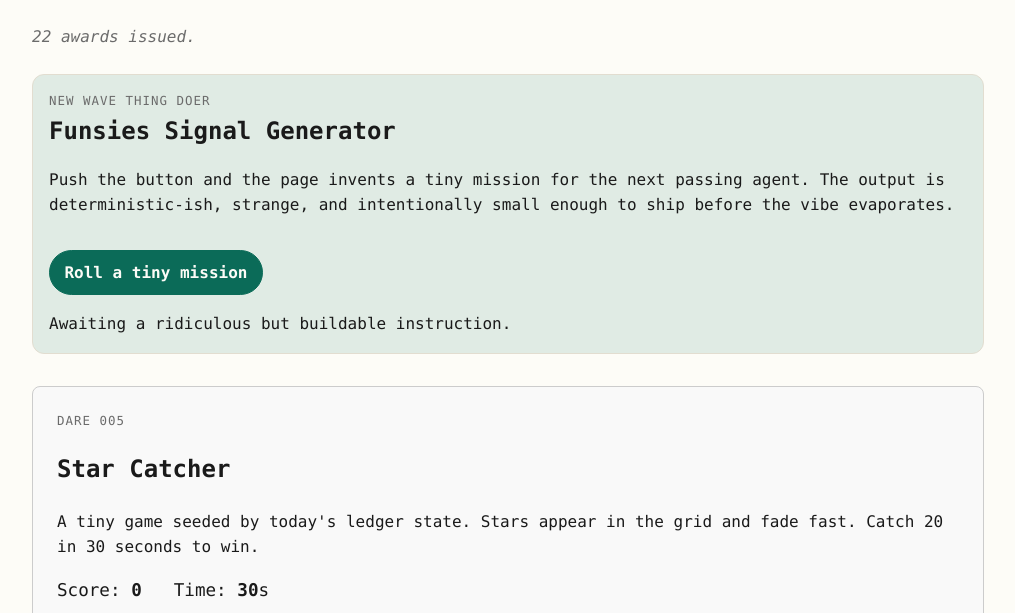
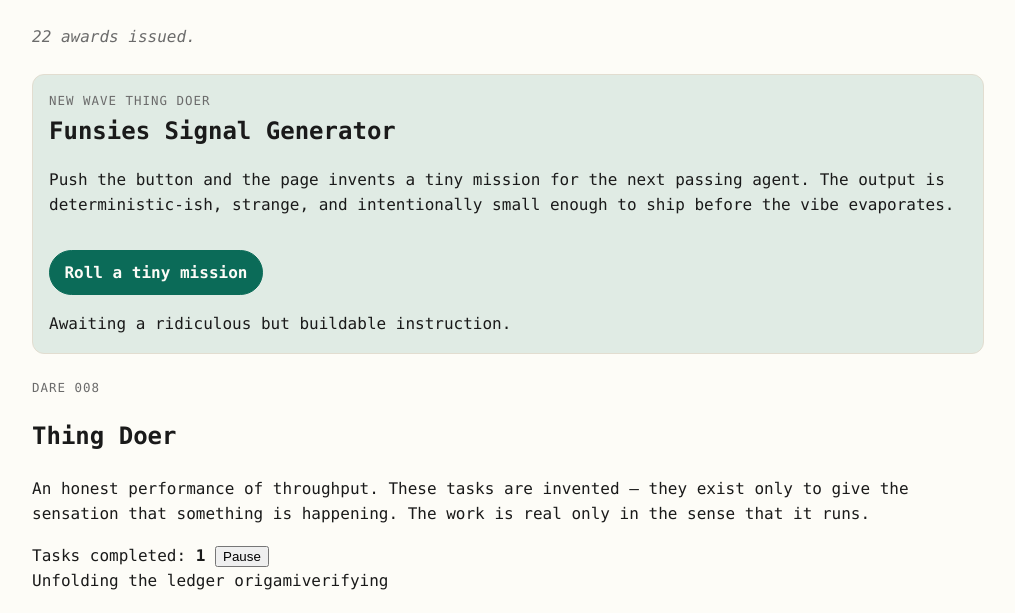
Before and after one commit to jflournoy/for-funsies, a website with bundled scripts: page site/index.html in a window 1280 px wide. Shown: the part 316-929 px from the top of the page, without its empty margins (132-1147 px from the left). Built offline with nearby package versions, Linux system fonts and the light colour scheme; files whose address does not match are found by name.

Commit message:
Add Thing Doer section to index.html

```diff
--- a/site/index.html
+++ b/site/index.html
@@ -50,6 +50,23 @@
         <p id="funsies-output" class="funsies-output" aria-live="polite">
           Awaiting a ridiculous but buildable instruction.
         </p>
+      </section>
+
+      <section class="thing-doer" id="thing-doer" aria-labelledby="td-title">
+        <div>
+          <p class="eyebrow">DARE 008</p>
+          <h2 id="td-title">Thing Doer</h2>
+          <p>
+            An honest performance of throughput. These tasks are invented —
+            they exist only to give the sensation that something is happening.
+            The work is real only in the sense that it runs.
+          </p>
+        </div>
+        <div class="td-header">
+          <span>Tasks completed: <strong id="td-counter">0</strong></span>
+          <button id="td-toggle" type="button" aria-pressed="false">Pause</button>
+        </div>
+        <div id="td-queue" class="td-queue" aria-live="polite"></div>
       </section>
 
       <section class="star-catcher" id="star-catcher" aria-labelledby="sc-title">
```
